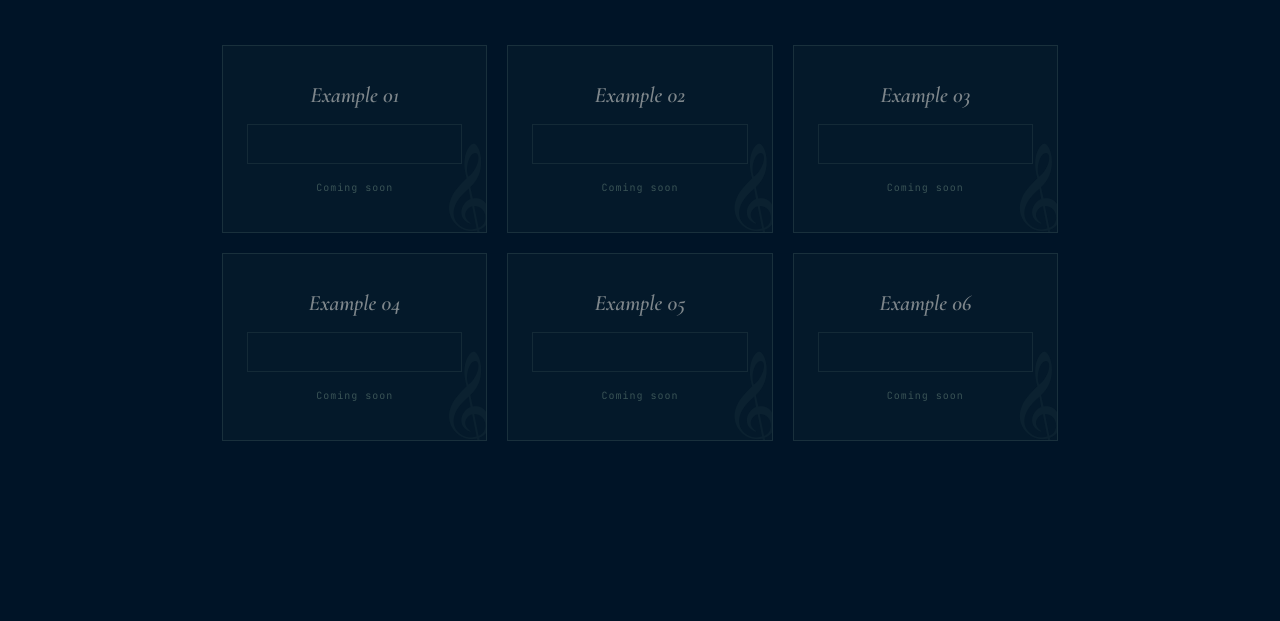
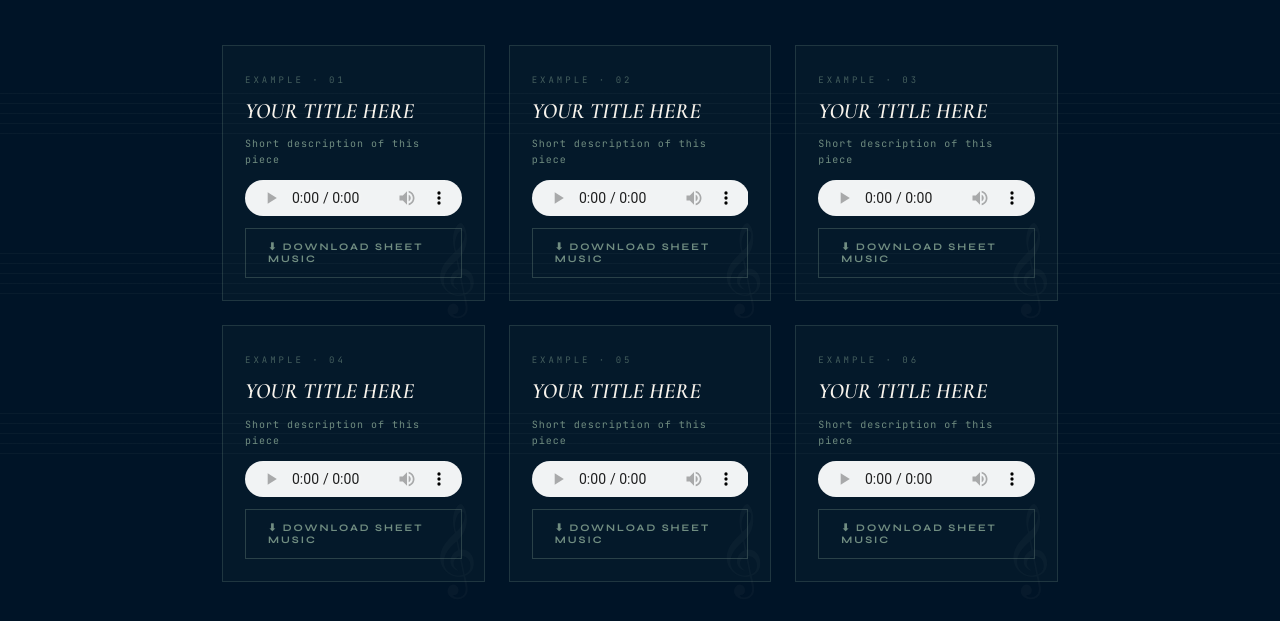
Before and after one commit to mariakuria/NoteScribe, a plain HTML site: page index.html in a window 1280 px wide. Both pictures are taken after a click on the button "EXAMPLES". Shown: the part 269-890 px from the top of the page. Before the commit the page ends 800 px from the top, so only its background shows below. Drawn offline with nearby package versions, Linux system fonts and the light colour scheme.

Commit message:
examples base

```diff
--- a/index.html
+++ b/index.html
@@ -18,7 +18,6 @@
   }
 
   * { margin: 0; padding: 0; box-sizing: border-box; }
-
   html { scroll-behavior: smooth; }
 
   body {
@@ -29,11 +28,9 @@
     overflow-x: hidden;
   }
 
-  /* ── PAGE SYSTEM ── */
   .page { display: none; min-height: 100vh; }
   .page.active { display: block; }
 
-  /* ── SHARED NAV ── */
   nav {
     position: fixed;
     top: 0; left: 0; right: 0;
@@ -83,7 +80,6 @@
     overflow: hidden;
   }
 
-  /* Background score lines */
   #page-home::before {
     content: '';
     position: fixed;
@@ -107,7 +103,6 @@
     z-index: 0;
   }
 
-  /* Ambient glow */
   #page-home::after {
     content: '';
     position: fixed;
@@ -236,7 +231,6 @@
     border-color: var(--jasmine);
   }
 
-  /* Score decoration */
   .score-deco {
     position: fixed;
     bottom: 40px;
@@ -316,7 +310,6 @@
     gap: 14px;
   }
 
-  /* Upload zone */
   .upload-zone {
     border: 1px solid rgba(112,141,129,0.35);
     background: rgba(112,141,129,0.04);
@@ -410,7 +403,6 @@
   }
   .remove-file:hover { background: var(--brick); color: white; border-color: var(--brick); }
 
-  /* Options */
   .options-row {
     display: grid;
     grid-template-columns: 1fr 1fr;
@@ -477,7 +469,6 @@
   }
   .styled-select:focus { outline: none; border-color: var(--jasmine); }
 
-  /* Transcribe button */
   .transcribe-wrap { text-align: center; margin-bottom: 56px; }
 
   .btn-transcribe {
@@ -497,7 +488,6 @@
   .btn-transcribe:active { box-shadow: none; }
   .btn-transcribe:disabled { opacity: 0.3; cursor: not-allowed; box-shadow: none; }
 
-  /* Processing */
   .processing-section { display: none; margin-bottom: 48px; }
   .processing-section.show { display: block; }
 
@@ -580,7 +570,6 @@
     min-height: 18px;
   }
 
-  /* Results */
   .results-section { display: none; margin-bottom: 64px; }
   .results-section.show { display: block; }
 
@@ -688,7 +677,6 @@
   .btn-action.primary { background: rgba(191,6,3,0.15); border-color: rgba(191,6,3,0.5); color: #ff8a87; }
   .btn-action.primary:hover { background: var(--brick); color: white; border-color: var(--brick); }
 
-  /* Toast */
   .toast {
     position: fixed;
     bottom: 28px;
@@ -715,6 +703,29 @@
     padding-top: 80px;
   }
 
+  #page-examples::before {
+    content: '';
+    position: fixed;
+    inset: 0;
+    background-image:
+      repeating-linear-gradient(
+        to bottom,
+        transparent 0px, transparent 42px,
+        rgba(112,141,129,0.07) 42px, rgba(112,141,129,0.07) 43px,
+        transparent 43px, transparent 52px,
+        rgba(112,141,129,0.07) 52px, rgba(112,141,129,0.07) 53px,
+        transparent 53px, transparent 62px,
+        rgba(112,141,129,0.07) 62px, rgba(112,141,129,0.07) 63px,
+        transparent 63px, transparent 72px,
+        rgba(112,141,129,0.07) 72px, rgba(112,141,129,0.07) 73px,
+        transparent 73px, transparent 82px,
+        rgba(112,141,129,0.07) 82px, rgba(112,141,129,0.07) 83px,
+        transparent 83px, transparent 160px
+      );
+    pointer-events: none;
+    z-index: 0;
+  }
+
   .examples-inner {
     position: relative;
     z-index: 1;
@@ -723,76 +734,74 @@
     padding: 56px 32px 80px;
   }
 
-  .examples-coming-soon {
-    margin-top: 48px;
+  /* ── EXAMPLE CARDS (replaces old placeholder grid) ── */
+  .examples-grid {
     display: grid;
     grid-template-columns: repeat(3, 1fr);
-    gap: 20px;
+    gap: 24px;
+    margin-top: 48px;
   }
-  @media(max-width:700px) { .examples-coming-soon { grid-template-columns: 1fr; } }
+  @media(max-width:800px) { .examples-grid { grid-template-columns: 1fr 1fr; } }
+  @media(max-width:500px) { .examples-grid { grid-template-columns: 1fr; } }
 
-  .example-placeholder {
-    border: 1px solid rgba(112,141,129,0.2);
+  .example-card {
+    border: 1px solid rgba(112,141,129,0.25);
     background: rgba(112,141,129,0.04);
-    padding: 36px 24px;
-    text-align: center;
+    padding: 28px 22px 22px;
+    display: flex;
+    flex-direction: column;
+    gap: 12px;
     position: relative;
-    overflow: hidden;
+    transition: border-color 0.2s, background 0.2s;
   }
-  .example-placeholder::before {
+  .example-card:hover {
+    border-color: rgba(244,213,141,0.4);
+    background: rgba(244,213,141,0.04);
+  }
+
+  /* Decorative clef watermark per card */
+  .example-card::after {
     content: '𝄞';
     position: absolute;
-    bottom: -16px;
-    right: -8px;
+    bottom: -10px;
+    right: 6px;
     font-family: 'Cormorant Garamond', serif;
-    font-size: 96px;
-    color: rgba(112,141,129,0.07);
+    font-size: 80px;
+    color: rgba(112,141,129,0.06);
     pointer-events: none;
     line-height: 1;
   }
 
-  .placeholder-type {
+  .example-num {
     font-family: 'JetBrains Mono', monospace;
-    font-size: 8px;
+    font-size: 9px;
     letter-spacing: 3px;
     text-transform: uppercase;
-    color: var(--teal);
-    margin-bottom: 14px;
-    display: inline-block;
-    border: 1px solid rgba(112,141,129,0.25);
-    padding: 4px 10px;
+    color: rgba(112,141,129,0.6);
   }
 
-  .placeholder-title {
+  .example-card-title {
     font-family: 'Cormorant Garamond', serif;
     font-size: 22px;
     font-weight: 600;
     font-style: italic;
-    color: rgba(247,243,236,0.5);
-    margin-bottom: 8px;
+    color: var(--paper);
+    line-height: 1.2;
   }
 
-  .placeholder-desc {
+  .example-card-desc {
     font-family: 'JetBrains Mono', monospace;
     font-size: 10px;
     letter-spacing: 1px;
-    color: rgba(112,141,129,0.5);
+    color: var(--teal);
     line-height: 1.6;
+    flex: 1;
   }
 
-  .placeholder-mini-staff {
-    height: 40px;
-    border: 1px solid rgba(112,141,129,0.15);
-    margin: 16px 0;
-    position: relative;
-    overflow: hidden;
-  }
-  .placeholder-mini-staff::before {
-    content: '';
-    position: absolute;
-    left: 0; right: 0;
-    top: 25%; bottom: 75%;
-    background: rgba(112,141,129,0.15);
+  /* Native audio element — styled to sit within the dark theme */
+  .example-audio {
+    width: 100%;
+    height: 36px;
   }
 </style>
 </head>
@@ -842,7 +851,6 @@
         Check Out Examples
       </button>
     </div>
-
   </div>
 
   <div class="score-deco">𝄢</div>
@@ -858,7 +866,6 @@
     <div class="page-subheading">01 — Upload &amp; Configure</div>
     <h2 class="page-heading">Transcribe <em>your audio</em></h2>
 
-    <!-- Upload zone -->
     <div class="upload-zone" id="upload-zone">
       <span class="upload-glyph">♩</span>
       <div class="upload-title">Drop your audio file here</div>
@@ -876,7 +883,6 @@
       <button class="remove-file" id="remove-file" title="Remove">✕</button>
     </div>
 
-    <!-- Options -->
     <div class="options-row">
       <div class="option-card">
         <div class="option-label">Output Format</div>
@@ -929,9 +935,7 @@
       </div>
     </div>
 
-    <!-- Advanced panel -->
-<span class="advanced-toggle" id="advanced-toggle" style="font-family:'JetBrains Mono',monospace;font-size:10px;letter-spacing:2px;color:#708d81;cursor:pointer;border-bottom:1px dashed #708d81;display:inline-block;margin-bottom:16px;">
-</span>
+    <span class="advanced-toggle" id="advanced-toggle" style="font-family:'JetBrains Mono',monospace;font-size:10px;letter-spacing:2px;color:#708d81;cursor:pointer;border-bottom:1px dashed #708d81;display:inline-block;margin-bottom:16px;"></span>
     <div id="advanced-panel" style="display:none;background:rgba(112,141,129,0.06);border:1px solid rgba(112,141,129,0.2);padding:20px;margin-bottom:28px;grid-template-columns:1fr 1fr;gap:20px;">
       <div>
         <div style="font-family:'JetBrains Mono',monospace;font-size:9px;letter-spacing:2px;color:#708d81;margin-bottom:8px;display:flex;justify-content:space-between;">
@@ -947,20 +951,17 @@
       </div>
     </div>
 
-    <!-- Transcribe button -->
     <div class="transcribe-wrap">
       <button class="btn-transcribe" id="btn-transcribe" disabled>
         Transcribe to Sheet Music
       </button>
     </div>
 
-  <!-- Error box -->
     <div id="error-box" style="display:none;background:rgba(191,6,3,0.1);border:1px solid rgba(191,6,3,0.4);padding:20px 24px;margin-bottom:24px;">
       <div style="font-family:'JetBrains Mono',monospace;font-size:9px;letter-spacing:2px;text-transform:uppercase;color:#ff8a87;margin-bottom:8px;">⚠ Error</div>
       <div id="error-msg" style="font-family:'JetBrains Mono',monospace;font-size:11px;color:#ff8a87;white-space:pre-wrap;line-height:1.6;"></div>
     </div>
 
-    <!-- Processing -->
     <section class="processing-section" id="processing-section">
       <div class="waveform-display" id="waveform"></div>
       <div class="pipeline">
@@ -989,7 +990,6 @@
       <div class="processing-message" id="processing-msg">Uploading audio file…</div>
     </section>
 
-    <!-- Results -->
     <section class="results-section" id="results-section">
       <div class="results-label">Transcription Results</div>
       <div class="stats-row" id="stats-row"></div>
@@ -1028,40 +1028,92 @@
     <div class="page-subheading">Browse · Listen · Study</div>
     <h2 class="page-heading">Example <em>Transcriptions</em></h2>
 
-    <div class="examples-coming-soon">
-      <!-- fill withwith real examples later -->
-      <div class="example-placeholder">
-        <span class="placeholder-title">Example 01</span>
-        <div class="placeholder-mini-staff"></div>
-        <div class="placeholder-desc">Coming soon</div>
-      </div>
-      <div class="example-placeholder">
-        <span class="placeholder-title">Example 02</span>
-        <div class="placeholder-mini-staff"></div>
-        <div class="placeholder-desc">Coming soon</div>
-      </div>
-      <div class="example-placeholder">
-        <span class="placeholder-title">Example 03</span>
-        <div class="placeholder-mini-staff"></div>
-        <div class="placeholder-desc">Coming soon</div>
-      </div>
-      <div class="example-placeholder">
-        <span class="placeholder-title">Example 04</span>
-        <div class="placeholder-mini-staff"></div>
-        <div class="placeholder-desc">Coming soon</div>
-      </div>
-      <div class="example-placeholder">
-        <span class="placeholder-title">Example 05</span>
-        <div class="placeholder-mini-staff"></div>
-        <div class="placeholder-desc">Coming soon</div>
-      </div>
-      <div class="example-placeholder">
-        <span class="placeholder-title">Example 06</span>
-        <div class="placeholder-mini-staff"></div>
-        <div class="placeholder-desc">Coming soon</div>
-      </div>
+    <!--
+    ╔══════════════════════════════════════════════════════════╗
+    ║  HOW TO ADD YOUR FILES                                   ║
+    ║  For each card below:                                    ║
+    ║    1. Replace YOUR_AUDIO_FILE_N.mp3  with your mp3 path ║
+    ║    2. Replace YOUR_PDF_FILE_N.pdf    with your pdf path  ║
+    ║    3. Update the title and description text              ║
+    ║  Paths can be relative (e.g. "audio/piece1.mp3") or     ║
+    ║  absolute URLs.  Add/remove cards as needed.             ║
+    ╚══════════════════════════════════════════════════════════╝
+    -->
+    <div class="examples-grid">
+
+      <!-- ── EXAMPLE 01 ─────────────────────────────────── -->
+      <div class="example-card">
+        <div class="example-num">Example · 01</div>
+        <div class="example-card-title">YOUR TITLE HERE</div>
+        <div class="example-card-desc">Short description of this piece</div>
+        <audio controls class="example-audio">
+          <source src="YOUR_AUDIO_FILE_1.mp3" type="audio/mpeg">
+          Your browser does not support audio playback.
+        </audio>
+        <a class="btn-action" href="YOUR_PDF_FILE_1.pdf" download>⬇ Download Sheet Music</a>
       </div>
 
+      <!-- ── EXAMPLE 02 ─────────────────────────────────── -->
+      <div class="example-card">
+        <div class="example-num">Example · 02</div>
+        <div class="example-card-title">YOUR TITLE HERE</div>
+        <div class="example-card-desc">Short description of this piece</div>
+        <audio controls class="example-audio">
+          <source src="YOUR_AUDIO_FILE_2.mp3" type="audio/mpeg">
+          Your browser does not support audio playback.
+        </audio>
+        <a class="btn-action" href="YOUR_PDF_FILE_2.pdf" download>⬇ Download Sheet Music</a>
+      </div>
+
+      <!-- ── EXAMPLE 03 ─────────────────────────────────── -->
+      <div class="example-card">
+        <div class="example-num">Example · 03</div>
+        <div class="example-card-title">YOUR TITLE HERE</div>
+        <div class="example-card-desc">Short description of this piece</div>
+        <audio controls class="example-audio">
+          <source src="YOUR_AUDIO_FILE_3.mp3" type="audio/mpeg">
+          Your browser does not support audio playback.
+        </audio>
+        <a class="btn-action" href="YOUR_PDF_FILE_3.pdf" download>⬇ Download Sheet Music</a>
+      </div>
+
+      <!-- ── EXAMPLE 04 ─────────────────────────────────── -->
+      <div class="example-card">
+        <div class="example-num">Example · 04</div>
+        <div class="example-card-title">YOUR TITLE HERE</div>
+        <div class="example-card-desc">Short description of this piece</div>
+        <audio controls class="example-audio">
+          <source src="YOUR_AUDIO_FILE_4.mp3" type="audio/mpeg">
+          Your browser does not support audio playback.
+        </audio>
+        <a class="btn-action" href="YOUR_PDF_FILE_4.pdf" download>⬇ Download Sheet Music</a>
+      </div>
+
+      <!-- ── EXAMPLE 05 ─────────────────────────────────── -->
+      <div class="example-card">
+        <div class="example-num">Example · 05</div>
+        <div class="example-card-title">YOUR TITLE HERE</div>
+        <div class="example-card-desc">Short description of this piece</div>
+        <audio controls class="example-audio">
+          <source src="YOUR_AUDIO_FILE_5.mp3" type="audio/mpeg">
+          Your browser does not support audio playback.
+        </audio>
+        <a class="btn-action" href="YOUR_PDF_FILE_5.pdf" download>⬇ Download Sheet Music</a>
+      </div>
+
+      <!-- ── EXAMPLE 06 ─────────────────────────────────── -->
+      <div class="example-card">
+        <div class="example-num">Example · 06</div>
+        <div class="example-card-title">YOUR TITLE HERE</div>
+        <div class="example-card-desc">Short description of this piece</div>
+        <audio controls class="example-audio">
+          <source src="YOUR_AUDIO_FILE_6.mp3" type="audio/mpeg">
+          Your browser does not support audio playback.
+        </audio>
+        <a class="btn-action" href="YOUR_PDF_FILE_6.pdf" download>⬇ Download Sheet Music</a>
+      </div>
+
+    </div><!-- /examples-grid -->
   </div>
 </div>
 
@@ -1076,7 +1128,6 @@
   let currentJobId = null;
   let outputFormat = 'musicxml';
 
-  // ── Page routing ──
   function showPage(name) {
     document.querySelectorAll('.page').forEach(p => p.classList.remove('active'));
     document.querySelectorAll('.nav-link').forEach(l => l.classList.remove('active'));
@@ -1084,10 +1135,8 @@
     document.getElementById('nav-' + name).classList.add('active');
     window.scrollTo({ top: 0, behavior: 'smooth' });
   }
-  // Set initial active nav
   document.getElementById('nav-home').classList.add('active');
 
-  // ── File upload ──
   const uploadZone = document.getElementById('upload-zone');
   const fileInput  = document.getElementById('file-input');
   uploadZone.addEventListener('click', () => fileInput.click());
@@ -1121,7 +1170,6 @@
     return (b/1048576).toFixed(2) + ' MB';
   }
 
-  // ── Radio options ──
   document.querySelectorAll('#output-format .radio-option').forEach(opt => {
     opt.addEventListener('click', () => {
       document.querySelectorAll('#output-format .radio-option').forEach(o => o.classList.remove('selected'));
@@ -1130,9 +1178,9 @@
     });
   });
 
-  // ── Advanced panel ──
   document.getElementById('advanced-toggle').addEventListener('click', () => {
-    document.getElementById('advanced-panel').classList.toggle('open');
+    const panel = document.getElementById('advanced-panel');
+    panel.style.display = panel.style.display === 'none' ? 'grid' : 'none';
   });
   document.getElementById('onset-thresh').addEventListener('input', e => {
     document.getElementById('onset-val').textContent = parseFloat(e.target.value).toFixed(2);
@@ -1141,7 +1189,6 @@
     document.getElementById('frame-val').textContent = parseFloat(e.target.value).toFixed(2);
   });
 
-  // ── Waveform ──
   function buildWaveform() {
     const wf = document.getElementById('waveform');
     wf.innerHTML = '';
@@ -1155,7 +1202,6 @@
     }
   }
 
-  // ── Steps ──
   function setStep(idx) {
     const steps = ['step-1','step-2','step-3','step-4'];
     const msgs  = [
@@ -1175,13 +1221,12 @@
     document.getElementById('processing-msg').textContent = msgs[idx];
   }
 
-  // ── Main transcription ──
   document.getElementById('btn-transcribe').addEventListener('click', runTranscription);
 
   async function runTranscription() {
     if (!selectedFile) return;
     const errorBox = document.getElementById('error-box');
-    errorBox.classList.remove('show');
+    errorBox.style.display = 'none';
     document.getElementById('btn-transcribe').disabled = true;
     document.getElementById('processing-section').classList.add('show');
     document.getElementById('results-section').classList.remove('show');
@@ -1209,7 +1254,7 @@
     } catch (err) {
       console.error(err);
       document.getElementById('error-msg').textContent = err.message + '\n\nMake sure the Python backend is running: python app.py';
-      errorBox.classList.add('show');
+      errorBox.style.display = 'block';
       document.getElementById('processing-section').classList.remove('show');
       showToast('⚠ Transcription failed');
     } finally {
@@ -1221,10 +1266,10 @@
     const meta = data.metadata;
 
     document.getElementById('stats-row').innerHTML = [
-      { val: meta.note_count,        label: 'Notes Detected' },
-      { val: meta.measure_count,     label: 'Measures' },
+      { val: meta.note_count,         label: 'Notes Detected' },
+      { val: meta.measure_count,      label: 'Measures' },
       { val: meta.tempo_bpm + ' BPM', label: 'Tempo' },
-      { val: meta.key,               label: 'Key' },
+      { val: meta.key,                label: 'Key' },
     ].map(s => `<div class="stat-card"><div class="stat-val">${s.val}</div><div class="stat-label">${s.label}</div></div>`).join('');
 
     document.getElementById('notes-display').innerHTML = (meta.notes_sample || [])
@@ -1265,13 +1310,12 @@
     document.getElementById('btn-transcribe').disabled = true;
     document.getElementById('processing-section').classList.remove('show');
     document.getElementById('results-section').classList.remove('show');
-    document.getElementById('error-box').classList.remove('show');
+    document.getElementById('error-box').style.display = 'none';
     ['step-1','step-2','step-3','step-4'].forEach(id => document.getElementById(id).classList.remove('active','done'));
     document.getElementById('progress-bar').style.width = '0';
     window.scrollTo({ top: 0, behavior: 'smooth' });
   }
 
-  // ── SVG staff renderer ──
   function renderStaff(notes, timeSig) {
     const NOTE_Y = {
       'C3':74,'D3':70,'E3':66,'F3':62,'G3':58,'A3':54,'B3':50,
```
Lines whose indentation alone changed are shown as unchanged.
